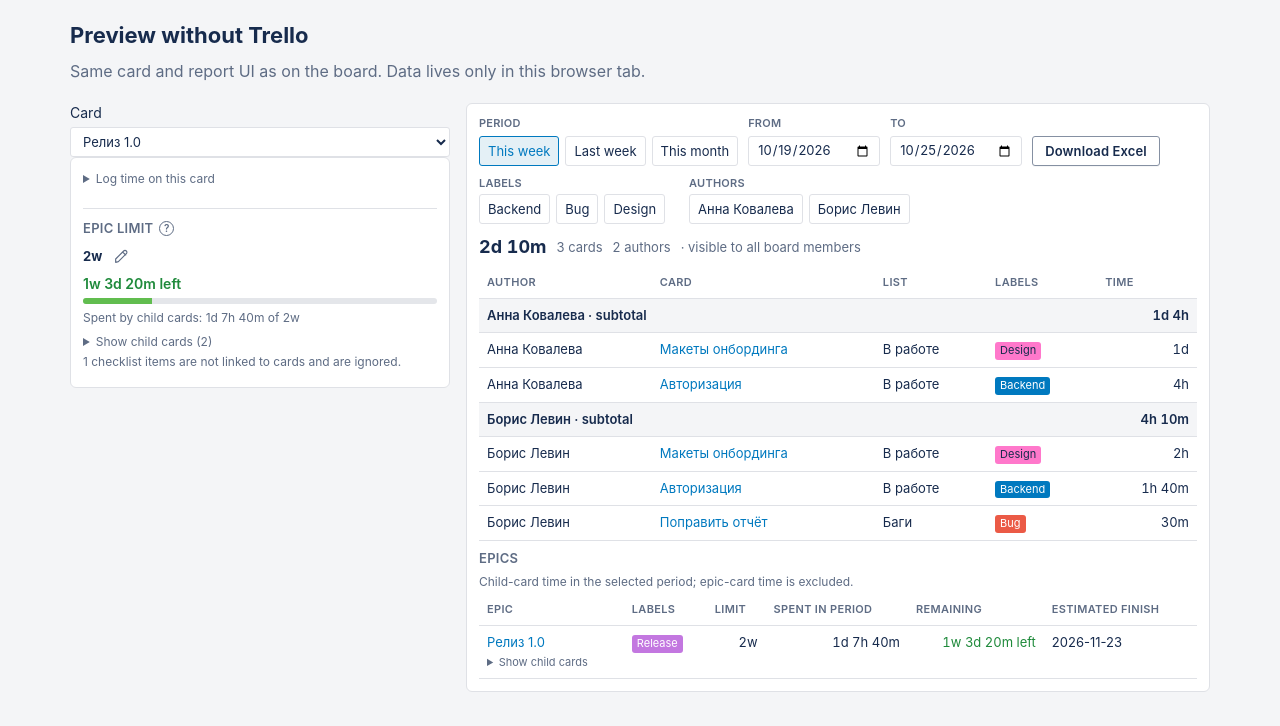
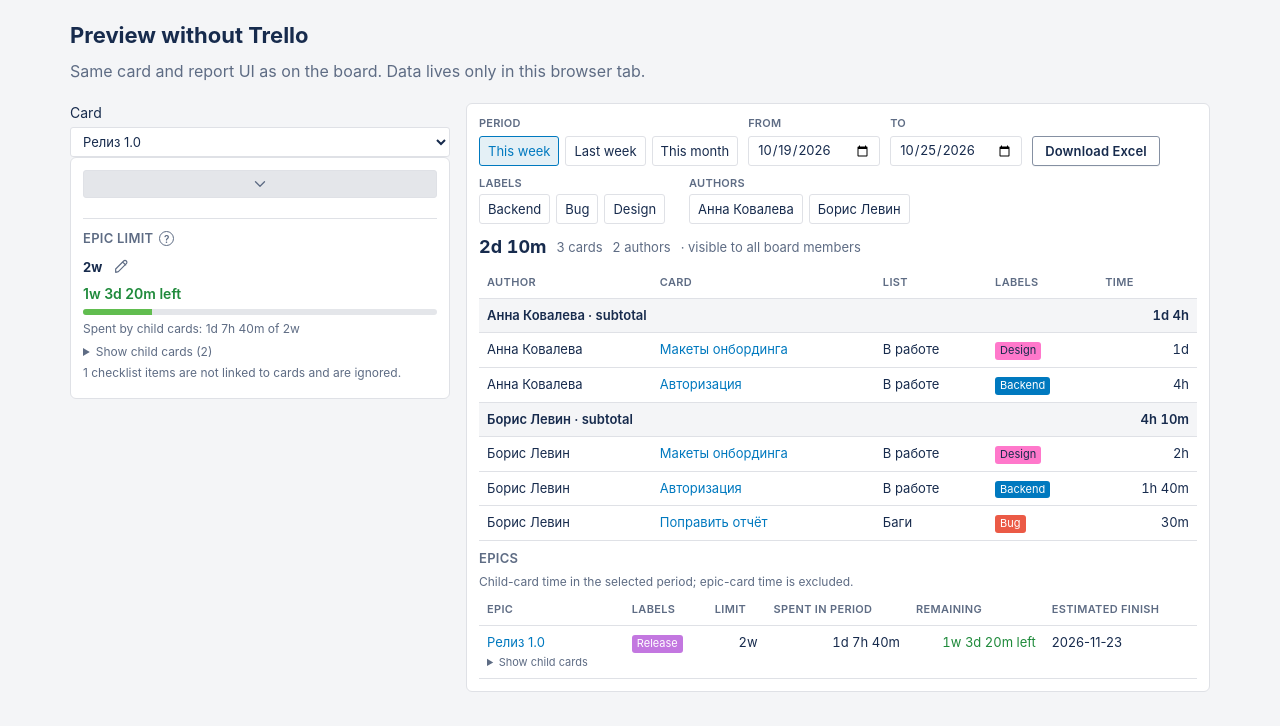
Before and after one commit to alexkarpovich/alexkarpovich.github.io, a website with bundled scripts: page preview.html in a window 1280 px wide. Built offline with nearby package versions, Linux system fonts and the light colour scheme.

Commit message:
feat: use full-width arrow panel for time entries

```diff
--- a/css/app.css
+++ b/css/app.css
@@ -379,7 +379,26 @@ button:disabled,
 .empty-state { color: var(--muted); margin: 6px 0; font-size: 13px; }
 
 .log-form .error { width: 100%; flex-basis: 100%; }
-.log-details > summary { cursor: pointer; color: var(--muted); font-size: 12px; margin-bottom: 6px; }
+.log-details > summary {
+  display: flex;
+  align-items: center;
+  justify-content: center;
+  box-sizing: border-box;
+  width: 100%;
+  height: 28px;
+  margin-bottom: 6px;
+  border: 1px solid var(--line);
+  border-radius: var(--control-radius);
+  background: var(--btn-bg);
+  color: var(--muted);
+  cursor: pointer;
+  list-style: none;
+}
+.log-details > summary::-webkit-details-marker { display: none; }
+.log-details > summary:hover { background: var(--input-bg); color: var(--text); }
+.log-details > summary:focus-visible { outline: 2px solid var(--blue); outline-offset: 2px; }
+.log-details > summary svg { width: 18px; height: 18px; }
+.log-details[open] > summary svg { transform: rotate(180deg); }
 
 .edit-panel {
   margin: 8px 0;
--- a/js/card-view.js
+++ b/js/card-view.js
@@ -88,7 +88,8 @@
       h("div", { class: "log-form-inline" }, [duration, note, addButton]),
       formError
     ]);
-    const logSummary = h("summary", { hidden: true }, "Log time on this card");
+    const logSummary = h("summary", { hidden: true, "aria-label": "Time entries", title: "Show or hide time entries" });
+    logSummary.innerHTML = '<svg viewBox="0 0 24 24" fill="none" stroke="currentColor" stroke-width="1.75" stroke-linecap="round" stroke-linejoin="round" aria-hidden="true" focusable="false"><path d="m6 9 6 6 6-6"/></svg>';
     const logDetails = h("details", { class: "log-details", open: true }, [
       logSummary, form, addHint, editHost, total, list
     ]);
```
